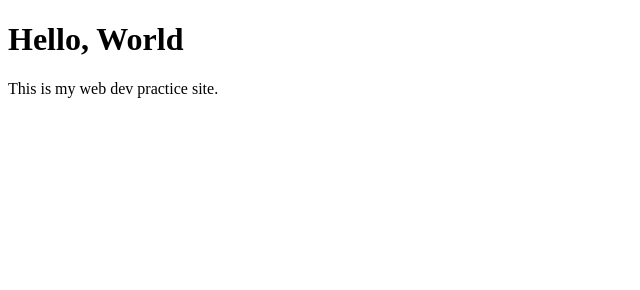
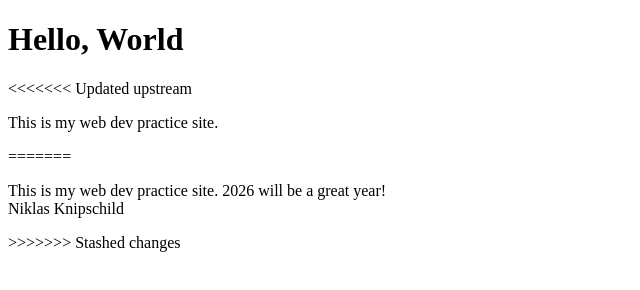
Before and after one commit to NKNIPSCH/2026-Web-Dev-Site, a plain HTML site: page index.html in a window 1280 px wide. Shown: the whole page, without its empty margins (0-640 px from the left). Drawn offline with Linux system fonts and the light colour scheme.

Commit message:
Update index.html

```diff
--- a/index.html
+++ b/index.html
@@ -6,6 +6,13 @@
 </head>
 <body>
   <h1>Hello, World</h1>
+<<<<<<< Updated upstream
   <p>This is my web dev practice site.</p>
+=======
+  <p>This is my web dev practice site. 2026 will be a great year!
+  <br>
+  Niklas Knipschild
+  </p>
+>>>>>>> Stashed changes
 </body>
 </html>
```
